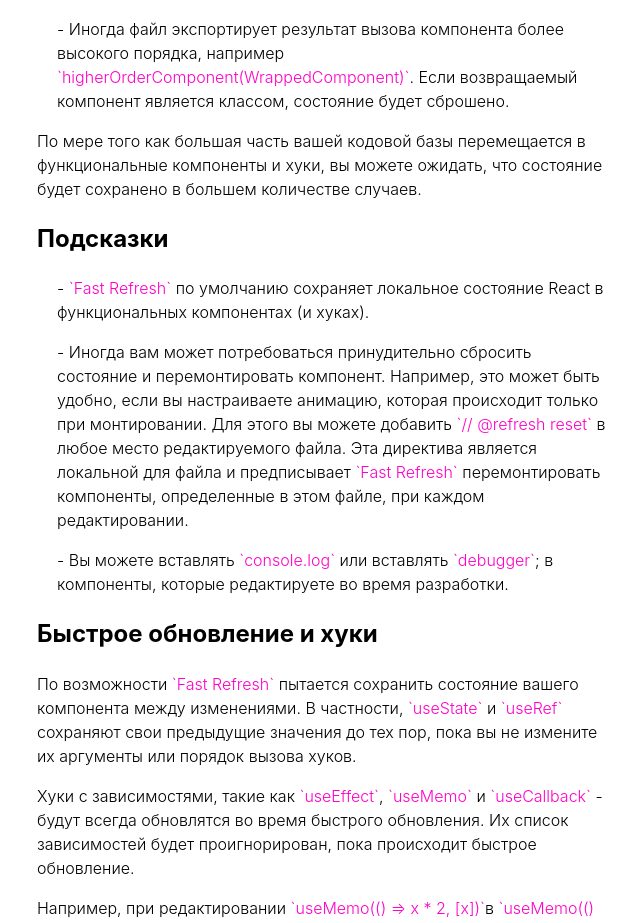
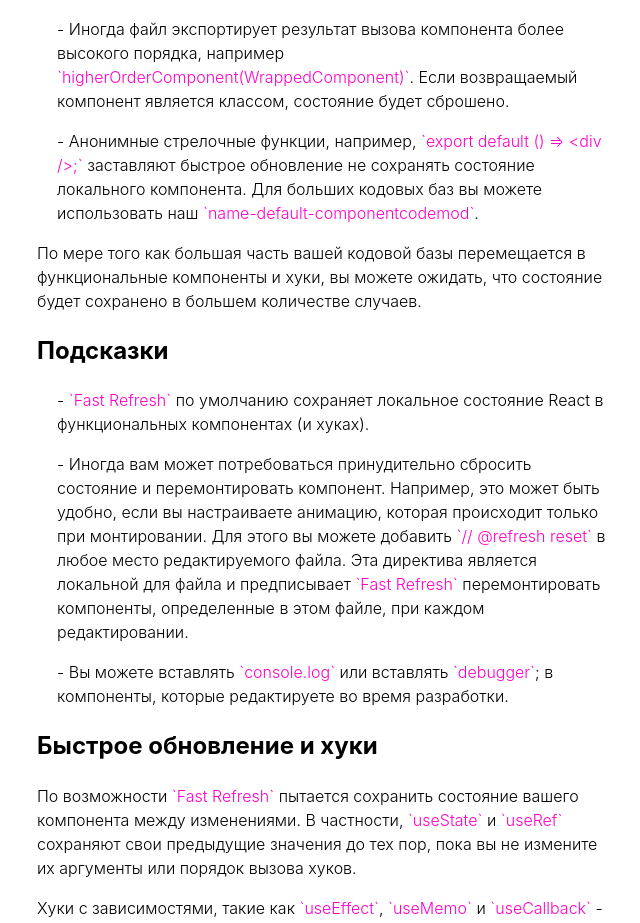
Before and after one commit to kkiRill67/next-template, a Next.js app: page /docs/basic-features/fast-refresh in a window 1280 px wide. Shown: the part 1868-2791 px from the top of the page, without its empty margins (473-1113 px from the left). Built offline with nearby package versions, Linux system fonts and the light colour scheme.

Commit message:
update fast refresh

```diff
--- a/pages/docs/basic-features/fast-refresh/index.js
+++ b/pages/docs/basic-features/fast-refresh/index.js
@@ -50,6 +50,9 @@ export default () => {
 <p className='list'>
  - Иногда файл экспортирует результат вызова компонента более высокого порядка, например <span className="spanTag">higherOrderComponent(WrappedComponent)</span>. Если возвращаемый компонент является классом, состояние будет сброшено.
 </p>
+<p className="list">
+ - Анонимные стрелочные функции, например, <span className="spanTag">{`export default () => <div />`};</span> заставляют быстрое обновление не сохранять состояние локального компонента. Для больших кодовых баз вы можете использовать наш <span className="spanTag">name-default-componentcodemod</span>.
+</p>
 <p>
 По мере того как большая часть вашей кодовой базы перемещается в функциональные компоненты и хуки, вы можете ожидать, что состояние будет сохранено в большем количестве случаев.
 </p>
```
